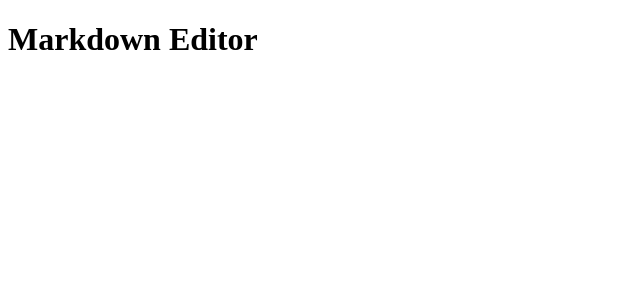
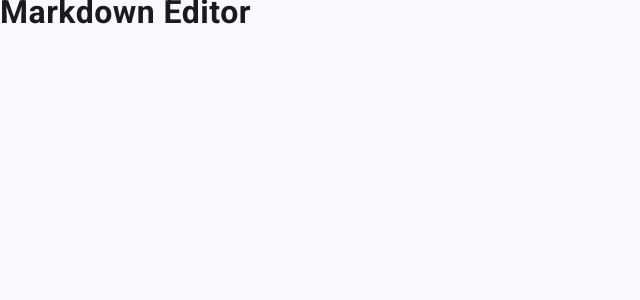
Before and after one commit to lalitmee/markdown-editor, a React (Vite) app: page / in a window 1280 px wide. Shown: the top 300 px of the page, without its empty margins (0-640 px from the left). Built offline with nearby package versions, Linux system fonts and the light colour scheme.

Commit message:
feat: material 3 tokens, base styles, theme bootstrap

```diff
--- a/index.html
+++ b/index.html
@@ -4,6 +4,10 @@
     <meta charset="UTF-8" />
     <meta name="viewport" content="width=device-width, initial-scale=1.0" />
     <link rel="icon" href="/favicon.ico" />
+    <link rel="preconnect" href="https://fonts.googleapis.com" />
+    <link rel="preconnect" href="https://fonts.gstatic.com" crossorigin />
+    <link href="https://fonts.googleapis.com/css2?family=Roboto:wght@400;500;700&display=swap" rel="stylesheet" />
+    <link href="https://fonts.googleapis.com/css2?family=Material+Symbols+Outlined:opsz,wght,FILL,GRAD@24,400,0,0&display=block" rel="stylesheet" />
     <title>Markdown Editor</title>
   </head>
   <body>
--- a/src/main.tsx
+++ b/src/main.tsx
@@ -1,4 +1,17 @@
 import { createRoot } from 'react-dom/client'
 import App from './App'
+import './styles/tokens.css'
+import './styles/base.css'
+
+let savedTheme: string | null = null
+try {
+  savedTheme = localStorage.getItem('markdown-editor:theme')
+} catch {
+  // Storage can be blocked; use the system preference without preventing startup.
+}
+document.documentElement.dataset.theme =
+  savedTheme === 'light' || savedTheme === 'dark'
+    ? savedTheme
+    : matchMedia('(prefers-color-scheme: dark)').matches ? 'dark' : 'light'
 
 createRoot(document.getElementById('root')!).render(<App />)
--- /dev/null
+++ b/src/styles/base.css
@@ -0,0 +1,181 @@
+*,
+*::before,
+*::after {
+  box-sizing: border-box;
+}
+
+body,
+h1,
+h2,
+h3,
+p {
+  margin: 0;
+}
+
+body {
+  background: var(--md-sys-color-surface);
+  color: var(--md-sys-color-on-surface);
+  font-family: 'Roboto', sans-serif;
+  font-size: var(--md-typescale-body-large-font-size);
+  font-weight: var(--md-typescale-body-large-font-weight);
+  line-height: var(--md-typescale-body-large-line-height);
+  letter-spacing: var(--md-typescale-body-large-letter-spacing);
+}
+
+button,
+input,
+textarea,
+select {
+  font: inherit;
+  color: inherit;
+}
+
+/* Icon ligatures: fixed outlined Material Symbols, not selectable text. */
+.material-symbols-outlined {
+  font-family: 'Material Symbols Outlined';
+  font-weight: 400;
+  font-style: normal;
+  font-size: 24px;
+  line-height: 1;
+  letter-spacing: normal;
+  text-transform: none;
+  display: inline-block;
+  white-space: nowrap;
+  overflow-wrap: normal;
+  direction: ltr;
+  font-feature-settings: 'liga';
+  font-variation-settings: 'FILL' 0, 'wght' 400, 'GRAD' 0, 'opsz' 24;
+  -webkit-font-smoothing: antialiased;
+  user-select: none;
+}
+
+/* App shell: app-bar, app-toolbar, and remaining-height app-main rows. */
+.app-shell {
+  display: grid;
+  grid-template-rows: auto auto minmax(0, 1fr);
+  height: 100dvh;
+}
+
+/* Top bar row: title and app-level actions. */
+.app-bar {
+  display: flex;
+  align-items: center;
+  justify-content: space-between;
+  gap: 16px;
+  padding: 12px 16px;
+}
+
+/* Toolbar row: a wrapping horizontal slot for task-specific controls. */
+.app-toolbar {
+  display: flex;
+  align-items: center;
+  flex-wrap: wrap;
+  gap: 8px;
+  padding: 8px 16px;
+}
+
+/* Main region: equal panes separated by a one-pixel outline divider. */
+.app-main {
+  display: grid;
+  grid-template-columns: 1fr 1fr;
+  gap: 1px;
+  min-height: 0;
+  background: var(--md-sys-color-outline);
+}
+
+/* Pane: independently scrollable, low-container surface for editor or preview. */
+.app-pane {
+  min-width: 0;
+  min-height: 0;
+  overflow: auto;
+  padding: 16px;
+  background: var(--md-sys-color-surface-container-low);
+}
+
+/* App-bar title: M3 title-large role. */
+.app-title {
+  font-size: var(--md-typescale-title-large-font-size);
+  line-height: var(--md-typescale-title-large-line-height);
+  font-weight: var(--md-typescale-title-large-font-weight);
+  letter-spacing: var(--md-typescale-title-large-letter-spacing);
+}
+
+/* Section heading: M3 title-medium role. */
+.section-title {
+  font-size: var(--md-typescale-title-medium-font-size);
+  line-height: var(--md-typescale-title-medium-line-height);
+  font-weight: var(--md-typescale-title-medium-font-weight);
+  letter-spacing: var(--md-typescale-title-medium-letter-spacing);
+}
+
+/* Label or caption: M3 label-medium role with secondary text color. */
+.label {
+  font-size: var(--md-typescale-label-medium-font-size);
+  line-height: var(--md-typescale-label-medium-line-height);
+  font-weight: var(--md-typescale-label-medium-font-weight);
+  letter-spacing: var(--md-typescale-label-medium-letter-spacing);
+  color: var(--md-sys-color-on-surface-variant);
+}
+
+/* Raised action button: primary-colored pill with a shared state layer. */
+.button-raised {
+  background: var(--md-sys-color-primary);
+  color: var(--md-sys-color-on-primary);
+  border-radius: var(--md-shape-full);
+  padding: 0 24px;
+  box-shadow: 0 1px 3px color-mix(in srgb, var(--md-sys-color-on-surface) 24%, transparent);
+  --button-state-color: var(--md-sys-color-on-primary);
+}
+
+/* Icon button: circular 48px touch target; supply an accessible name in markup. */
+.button-icon {
+  background: transparent;
+  color: var(--md-sys-color-on-surface-variant);
+  border-radius: var(--md-shape-full);
+  width: 48px;
+  padding: 0;
+  flex-shrink: 0;
+  --button-state-color: var(--md-sys-color-on-surface-variant);
+}
+
+.button-raised,
+.button-icon {
+  display: inline-flex;
+  align-items: center;
+  justify-content: center;
+  gap: 8px;
+  min-height: 48px;
+  border: 0;
+  cursor: pointer;
+  font-weight: 500;
+}
+
+.button-raised:hover:not(:disabled),
+.button-icon:hover:not(:disabled) {
+  background-image: linear-gradient(color-mix(in srgb, var(--button-state-color) 8%, transparent), color-mix(in srgb, var(--button-state-color) 8%, transparent));
+}
+
+.button-raised:active:not(:disabled),
+.button-icon:active:not(:disabled) {
+  background-image: linear-gradient(color-mix(in srgb, var(--button-state-color) 12%, transparent), color-mix(in srgb, var(--button-state-color) 12%, transparent));
+}
+
+.button-raised:focus-visible,
+.button-icon:focus-visible {
+  outline: 2px solid var(--md-sys-color-primary);
+  outline-offset: 3px;
+}
+
+.button-raised:disabled,
+.button-icon:disabled {
+  opacity: 0.38;
+  cursor: default;
+  box-shadow: none;
+}
+
+@media (width < 768px) {
+  .app-main {
+    grid-template-columns: 1fr;
+    grid-template-rows: 1fr 1fr;
+  }
+}
--- /dev/null
+++ b/src/styles/tokens.css
@@ -0,0 +1,60 @@
+/* M3 CorePalette tonal values derived from Google Blue #4285F4. */
+:root {
+  color-scheme: light;
+  --md-sys-color-primary: #005ac1;
+  --md-sys-color-on-primary: #ffffff;
+  --md-sys-color-primary-container: #d8e2ff;
+  --md-sys-color-on-primary-container: #001a41;
+  --md-sys-color-secondary: #575e71;
+  --md-sys-color-surface: #faf9fd;
+  --md-sys-color-surface-container-low: #f5f3f7;
+  --md-sys-color-surface-container: #efedf1;
+  --md-sys-color-on-surface: #1b1b1f;
+  --md-sys-color-on-surface-variant: #44474f;
+  --md-sys-color-outline: #74777f;
+  --md-sys-color-outline-variant: #c4c6d0;
+  --md-sys-color-error: #ba1a1a;
+  --md-sys-color-on-error: #ffffff;
+  --md-sys-color-error-container: #ffdad6;
+
+  --md-shape-small: 8px;
+  --md-shape-medium: 12px;
+  --md-shape-large: 16px;
+  --md-shape-full: 999px;
+
+  --md-typescale-title-large-font-size: 22px;
+  --md-typescale-title-large-line-height: 28px;
+  --md-typescale-title-large-font-weight: 400;
+  --md-typescale-title-large-letter-spacing: 0;
+  --md-typescale-title-medium-font-size: 16px;
+  --md-typescale-title-medium-line-height: 24px;
+  --md-typescale-title-medium-font-weight: 500;
+  --md-typescale-title-medium-letter-spacing: 0.15px;
+  --md-typescale-body-large-font-size: 16px;
+  --md-typescale-body-large-line-height: 24px;
+  --md-typescale-body-large-font-weight: 400;
+  --md-typescale-body-large-letter-spacing: 0.5px;
+  --md-typescale-label-medium-font-size: 12px;
+  --md-typescale-label-medium-line-height: 16px;
+  --md-typescale-label-medium-font-weight: 500;
+  --md-typescale-label-medium-letter-spacing: 0.5px;
+}
+
+[data-theme="dark"] {
+  color-scheme: dark;
+  --md-sys-color-primary: #adc6ff;
+  --md-sys-color-on-primary: #002e69;
+  --md-sys-color-primary-container: #004494;
+  --md-sys-color-on-primary-container: #d8e2ff;
+  --md-sys-color-secondary: #bfc6dc;
+  --md-sys-color-surface: #121316;
+  --md-sys-color-surface-container-low: #1b1b1f;
+  --md-sys-color-surface-container: #1f1f23;
+  --md-sys-color-on-surface: #e3e2e6;
+  --md-sys-color-on-surface-variant: #c4c6d0;
+  --md-sys-color-outline: #8e9099;
+  --md-sys-color-outline-variant: #44474f;
+  --md-sys-color-error: #ffb4ab;
+  --md-sys-color-on-error: #690005;
+  --md-sys-color-error-container: #93000a;
+}
```
